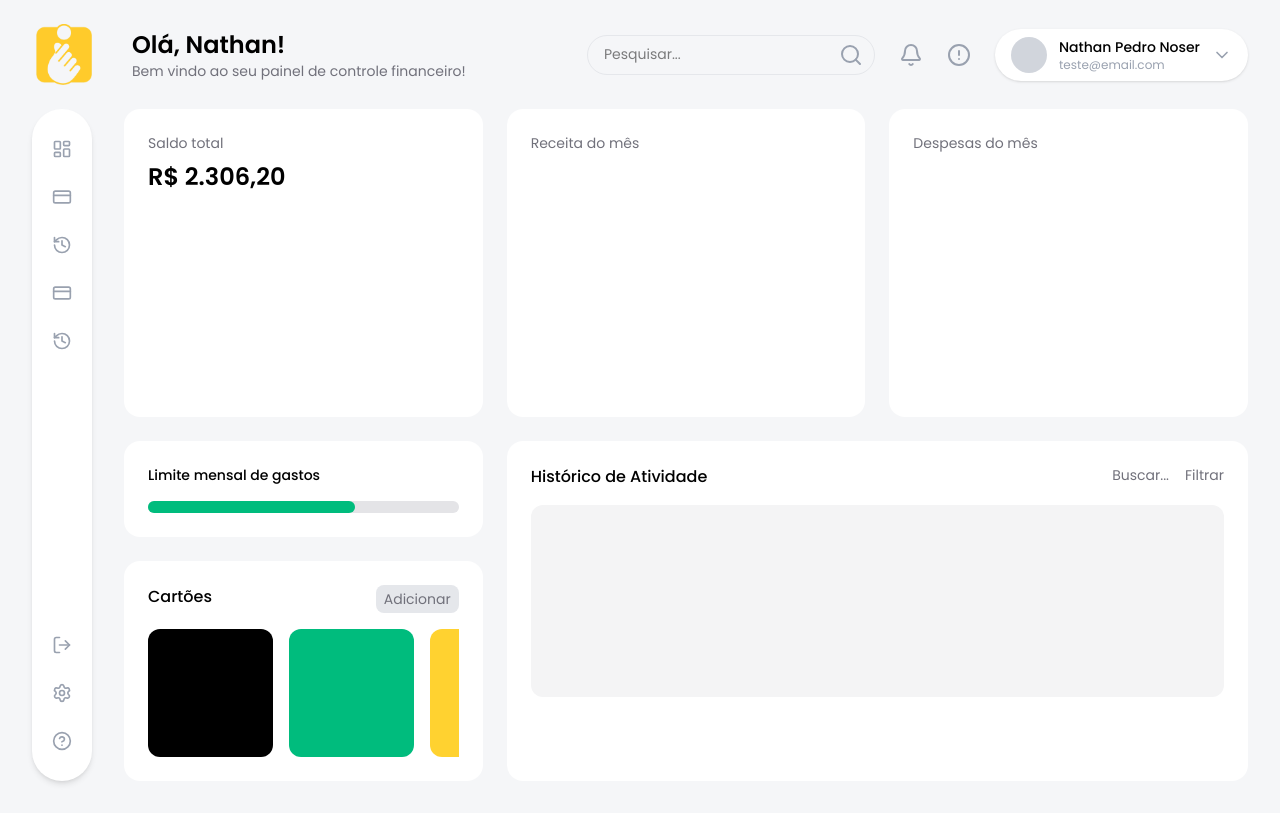
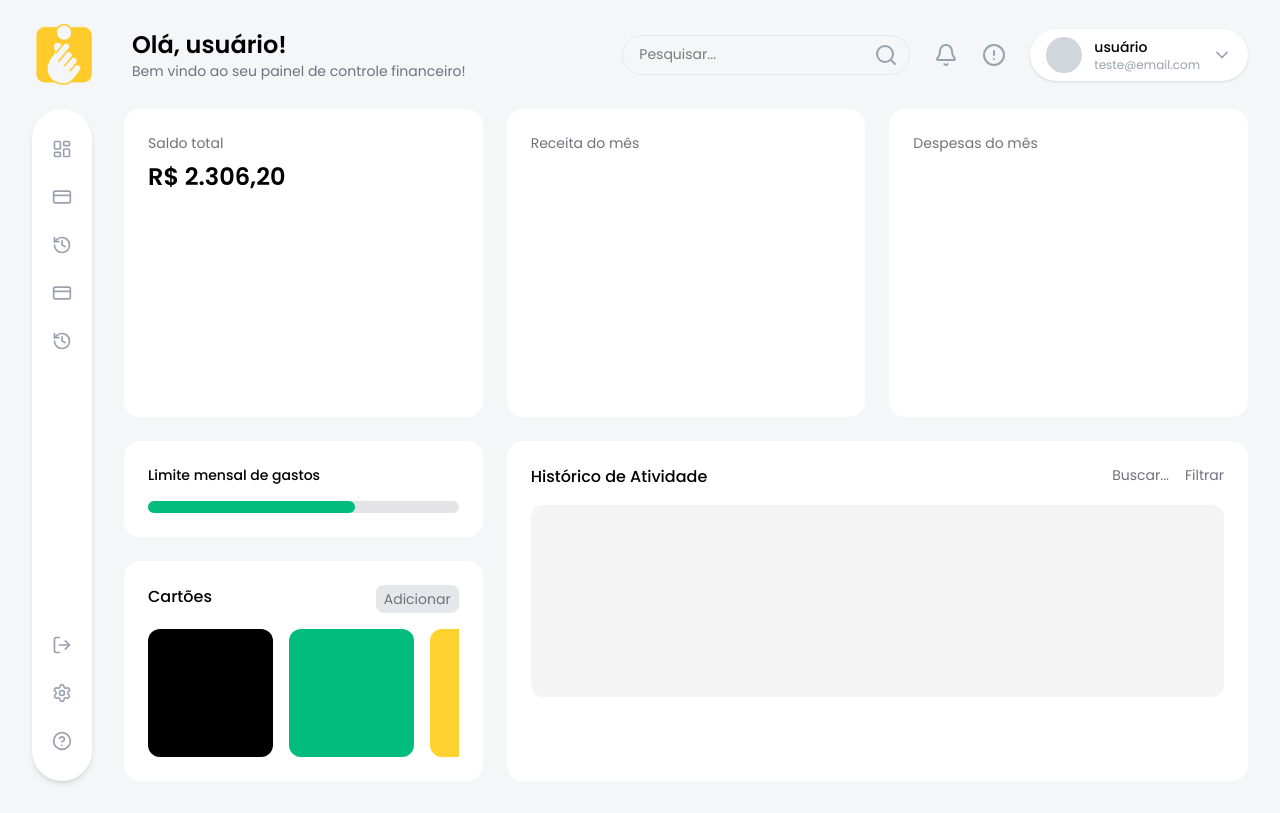
Before and after one commit to Sheep-Criativa/deconta-front, a React (Vite) app: page /dashboard in a window 1280 px wide. Built offline with nearby package versions, Linux system fonts and the light colour scheme; no server answers.

Commit message:
Implement user data fetching and update Navbar with dynamic user information

```diff
--- a/src/features/dashboard/components/Navbar.tsx
+++ b/src/features/dashboard/components/Navbar.tsx
@@ -1,6 +1,13 @@
 import { Search, Bell, CircleAlert, ChevronDown } from "lucide-react";
+import { useDashboard } from "../hooks/useDashboard";
 
 export default function NavBar() {
+  const { data, loading } = useDashboard();
+
+  if (loading) {
+    return <div className="space-y-6">Carregando...</div>;
+  }
+
   return (
     <header className="w-full px-8 py-6 flex items-center justify-between">
       {/* Área esquerda */}
@@ -12,7 +19,9 @@ export default function NavBar() {
           className="w-14 ml-1"
         />
         <div className="ml-6">
-          <h1 className="text-2xl font-semibold">Olá, Nathan!</h1>
+          <h1 className="text-2xl font-semibold">
+            Olá, {data?.name || "usuário"}!
+          </h1>
           <p className="text-sm text-zinc-500">
             Bem vindo ao seu painel de controle financeiro!
           </p>
@@ -35,10 +44,10 @@ export default function NavBar() {
         <div className="flex items-center gap-3 bg-white px-4 py-2 rounded-full shadow-sm">
           <div className="w-9 h-9 bg-gray-300 rounded-full" />
           <div className="text-sm">
-            <p className="font-medium">Nathan Pedro Noser</p>
-            <p className="text-xs text-gray-400">teste@email.com</p>
+            <p className="font-medium">{data?.name || "usuário"}</p>
+            <p className="text-xs text-gray-400">{data?.email || "teste@email.com"}</p>
           </div>
-            <ChevronDown className="w-5 h-5 text-gray-400" />
+          <ChevronDown className="w-5 h-5 text-gray-400" />
         </div>
       </div>
     </header>
--- /dev/null
+++ b/src/features/dashboard/hooks/useDashboard.ts
@@ -0,0 +1,24 @@
+import { useEffect, useState } from "react";
+import { getUserData, type UserData } from "../services/dashboard.service";
+
+export function useDashboard() {
+  const [data, setData] = useState<UserData | null>(null);
+  const [loading, setLoading] = useState(true);
+
+  useEffect(() => {
+    async function fetchData() {
+      try {
+        const response = await getUserData();
+        setData(response);
+      } catch (error) {
+        console.error("Erro ao buscar dados do usuário:", error);
+      } finally {
+        setLoading(false);
+      }
+    }
+
+    fetchData();
+  }, []);
+
+  return { data, loading };
+}
--- /dev/null
+++ b/src/features/dashboard/services/dashboard.service.ts
@@ -0,0 +1,11 @@
+import api from '@/services/api';
+
+export interface UserData {
+    name: string;
+    email: string;
+}
+
+export async function getUserData() {
+    const response = await api.get('/users');
+    return response.data;
+}
--- a/src/services/api.ts
+++ b/src/services/api.ts
@@ -2,6 +2,15 @@ import axios from 'axios';
 
 const api = axios.create({
   baseURL: import.meta.env.VITE_API_URL,
+  withCredentials: true,
+});
+
+api.interceptors.response.use((config) => {
+  const token = localStorage.getItem('token');
+  if (token) {
+    config.headers.Authorization = `Bearer ${token}`;
+  }
+  return config;
 });
 
 export default api;
```
